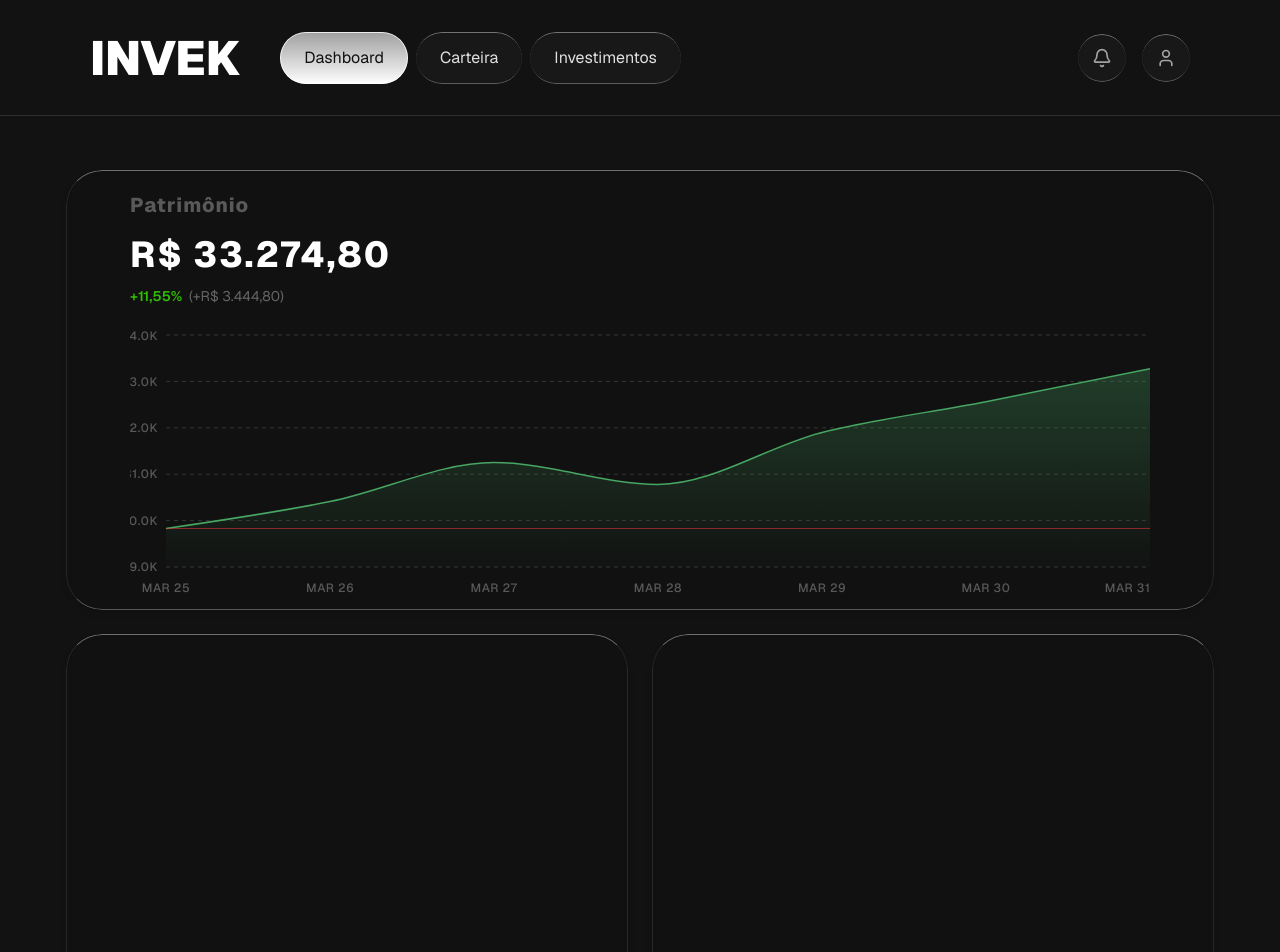
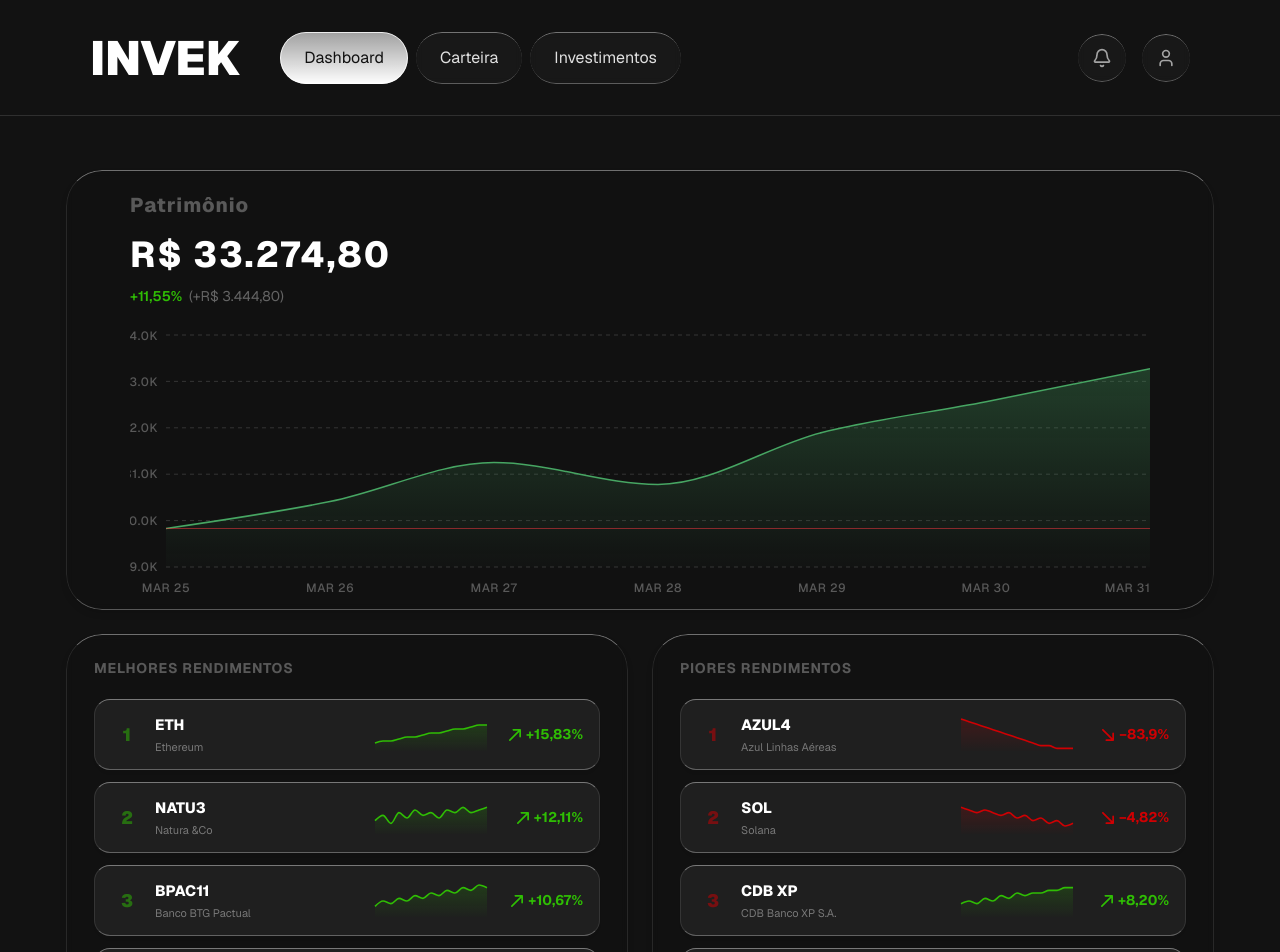
Before and after one commit to DoctahW/invek, a Next.js app: page /dashboard in a window 1280 px wide. Shown: the top 952 px of the page. Built offline with nearby package versions, Linux system fonts and the light colour scheme.

Commit message:
feat: add PeformersPanel for dashboard

```diff
--- /dev/null
+++ b/app/(app)/dashboard/PerformersPanel.tsx
@@ -0,0 +1,98 @@
+'use client';
+import { AreaChart, Area, ResponsiveContainer } from 'recharts';
+import { GlassPanel } from '@/app/components/glass/GlassPanel';
+import { PORTFOLIO_ITEMS } from '@/app/data/portfolio';
+import styles from './dashboard.module.css';
+
+function ArrowUp() {
+  return (
+    <svg width="12" height="12" viewBox="0 0 17 17" fill="none" style={{ flexShrink: 0 }}>
+      <path fillRule="evenodd" clipRule="evenodd" d="M15.7844 0C16.455 8.2506e-06 16.9982 0.544244 16.9982 1.21484V10.9287C16.998 11.5991 16.4646 12.1426 15.7941 12.1426C15.1236 12.1426 14.5707 11.5991 14.5705 10.9287V4.14648L2.07244 16.6445C1.59837 17.1184 0.829804 17.1183 0.355642 16.6445C-0.118547 16.1703 -0.118547 15.4009 0.355642 14.9268L12.8537 2.42871H6.07049C5.40001 2.42868 4.85679 1.88528 4.85662 1.21484C4.85663 0.544257 5.3999 1.27214e-05 6.07049 0H15.7844Z" fill="#2FBD04" />
+    </svg>
+  );
+}
+
+function ArrowDown() {
+  return (
+    <svg width="12" height="12" viewBox="0 0 17 17" fill="none" style={{ flexShrink: 0 }}>
+      <path fillRule="evenodd" clipRule="evenodd" d="M17 15.7853C17 16.4559 16.4568 17.0002 15.7861 17.0002H6.07129C5.40069 17.0001 4.85741 16.4657 4.85742 15.7951C4.85747 15.1246 5.40071 14.5715 6.07129 14.5715L12.8555 14.5715L0.355469 2.07245C-0.11833 1.59828 -0.118439 0.829751 0.355469 0.355653C0.829695 -0.118551 1.59902 -0.118551 2.07324 0.355653L14.5713 12.8537V6.07147C14.5713 5.40085 15.1155 4.85662 15.7861 4.85663C16.4568 4.85665 17 5.40086 17 6.07147V15.7853Z" fill="#CF0003" />
+    </svg>
+  );
+}
+
+function Sparkline({ points, positive, id }: { points: number[]; positive: boolean; id: string }) {
+  const data = points.map((v, i) => ({ i, v }));
+  const color = positive ? '#2FBD04' : '#CF0003';
+
+  return (
+    <div style={{ width: 120, height: 40, flexShrink: 0 }}>
+      <ResponsiveContainer width="100%" height="100%">
+        <AreaChart data={data} margin={{ top: 4, right: 4, left: 4, bottom: 4 }}>
+          <defs>
+            <linearGradient id={id} x1="0" y1="0" x2="0" y2="1">
+              <stop offset="0%" stopColor={color} stopOpacity={0.3} />
+              <stop offset="100%" stopColor={color} stopOpacity={0.02} />
+            </linearGradient>
+          </defs>
+          <Area type="monotone" dataKey="v" stroke={color} strokeWidth={1.6} fill={`url(#${id})`} dot={false} isAnimationActive={false} />
+        </AreaChart>
+      </ResponsiveContainer>
+    </div>
+  );
+}
+
+function PerformerRow({ ticker, name, pct, positive, points, index, variant }: {
+  ticker: string; name: string; pct: string; positive: boolean; points: number[]; index: number; variant: 'best' | 'worst';
+}) {
+  const gradId = `perf-${variant}-${index}`;
+  return (
+    <div className={styles.performerRow}>
+      <div className={styles.performerRank} data-variant={variant}>
+        {index + 1}
+      </div>
+      <div className={styles.performerInfo}>
+        <span className={styles.performerTicker}>{ticker}</span>
+        <span className={styles.performerName}>{name}</span>
+      </div>
+      <Sparkline points={points} positive={positive} id={gradId} />
+      <div className={styles.performerPct}>
+        {positive ? <ArrowUp /> : <ArrowDown />}
+        <span style={{ color: positive ? '#2FBD04' : '#CF0003' }}>{pct}</span>
+      </div>
+    </div>
+  );
+}
+
+const sorted = [...PORTFOLIO_ITEMS].sort((a, b) => b.pctNum - a.pctNum);
+const TOP = sorted.slice(0, 4);
+const WORST = [...sorted].reverse().slice(0, 4);
+
+export function BestPerformersPanel() {
+  return (
+    <GlassPanel className={styles.bottomPanel}>
+      <div className={styles.performerPanel}>
+        <p className={styles.performerLabel}>Melhores rendimentos</p>
+        <div className={styles.performerList}>
+          {TOP.map((item, i) => (
+            <PerformerRow key={item.ticker} {...item} index={i} variant="best" />
+          ))}
+        </div>
+      </div>
+    </GlassPanel>
+  );
+}
+
+export function WorstPerformersPanel() {
+  return (
+    <GlassPanel className={styles.bottomPanel}>
+      <div className={styles.performerPanel}>
+        <p className={styles.performerLabel}>Piores rendimentos</p>
+        <div className={styles.performerList}>
+          {WORST.map((item, i) => (
+            <PerformerRow key={item.ticker} {...item} index={i} variant="worst" />
+          ))}
+        </div>
+      </div>
+    </GlassPanel>
+  );
+}
--- a/app/(app)/dashboard/dashboard.module.css
+++ b/app/(app)/dashboard/dashboard.module.css
@@ -82,6 +82,94 @@
     height: 440px;
 }
 
+/* ── Performers panels ────────────────────────────────── */
+.performerPanel {
+    padding: 24px 28px;
+    display: flex;
+    flex-direction: column;
+    gap: 20px;
+    height: 100%;
+    box-sizing: border-box;
+}
+
+.performerLabel {
+    font-size: 14px;
+    font-weight: 700;
+    letter-spacing: 0.8px;
+    color: rgba(255, 255, 255, 0.3);
+    text-transform: uppercase;
+    margin: 0;
+}
+
+.performerList {
+    display: flex;
+    flex-direction: column;
+    gap: 12px;
+    flex: 1;
+}
+
+.performerRow {
+    display: grid;
+    grid-template-columns: 32px 1fr 120px 80px;
+    align-items: center;
+    gap: 12px;
+    padding: 14px 16px;
+    border-radius: 16px;
+    position: relative;
+    backdrop-filter: blur(4px) saturate(150%);
+    background: rgba(255, 255, 255, 0.06);
+    box-shadow: 0px 4px 6px 0px rgba(0, 0, 0, 0.1);
+    border-top: 1px solid rgba(255, 255, 255, 0.4);
+    border-bottom: 1px solid rgba(255, 255, 255, 0.3);
+    border-left: 0.5px solid rgba(255, 255, 255, 0.1);
+    border-right: 0.5px solid rgba(255, 255, 255, 0.1);
+}
+
+.performerRank {
+    font-size: 18px;
+    font-weight: 900;
+    text-align: center;
+}
+
+.performerRank[data-variant='best'] {
+    color: rgba(47, 189, 4, 0.5);
+}
+
+.performerRank[data-variant='worst'] {
+    color: rgba(207, 0, 3, 0.5);
+}
+
+.performerInfo {
+    display: flex;
+    flex-direction: column;
+    gap: 2px;
+    min-width: 0;
+}
+
+.performerTicker {
+    font-size: 15px;
+    font-weight: 800;
+    color: #ffffff;
+}
+
+.performerName {
+    font-size: 11px;
+    color: rgba(255, 255, 255, 0.4);
+    white-space: nowrap;
+    overflow: hidden;
+    text-overflow: ellipsis;
+}
+
+.performerPct {
+    display: flex;
+    align-items: center;
+    justify-content: flex-end;
+    gap: 5px;
+    font-size: 14px;
+    font-weight: 700;
+    white-space: nowrap;
+}
+
 /* 4. Media queries */
 @media (max-width: 768px) {
     .page {
--- a/app/(app)/dashboard/page.tsx
+++ b/app/(app)/dashboard/page.tsx
@@ -1,5 +1,5 @@
 import { PortfolioSummaryCard } from './PortfolioSummaryCard';
-import { GlassPanel } from '@/app/components/glass/GlassPanel';
+import { BestPerformersPanel, WorstPerformersPanel } from './PerformersPanel';
 import styles from './dashboard.module.css';
 
 export default function DashboardPage() {
@@ -8,8 +8,8 @@ export default function DashboardPage() {
       <PortfolioSummaryCard />
 
       <div className={styles.bottomGrid}>
-        <GlassPanel className={styles.bottomPanel} />
-        <GlassPanel className={styles.bottomPanel} />
+        <BestPerformersPanel />
+        <WorstPerformersPanel />
       </div>
     </div>
   );
--- a/app/data/portfolio.ts
+++ b/app/data/portfolio.ts
@@ -13,6 +13,18 @@ export const PORTFOLIO_SUMMARY = {
   ],
 };
 
+// Todos os investimentos da carteira (compartilhado entre Dashboard e Carteira)
+export const PORTFOLIO_ITEMS = [
+  { ticker: 'ETH',    name: 'Ethereum',          pct: '+15,83%', pctNum: 15.83,  positive: true,  points: [4,5,5,6,7,7,8,9,9,10,11,11,12,13,13] },
+  { ticker: 'NATU3',  name: 'Natura &Co',         pct: '+12,11%', pctNum: 12.11,  positive: true,  points: [5,7,4,8,6,9,7,8,6,9,8,10,8,9,10] },
+  { ticker: 'BPAC11', name: 'Banco BTG Pactual',  pct: '+10,67%', pctNum: 10.67,  positive: true,  points: [4,6,5,7,6,8,7,9,8,10,9,11,10,12,11] },
+  { ticker: 'BTC',    name: 'Bitcoin',             pct: '+10,60%', pctNum: 10.60,  positive: true,  points: [5,7,4,8,6,9,7,8,6,9,8,10,8,9,10] },
+  { ticker: 'CRI',    name: 'Dasa IPCA',           pct: '+10,58%', pctNum: 10.58,  positive: true,  points: [5,6,6,7,7,8,8,9,9,10,10,11,11,12,12] },
+  { ticker: 'CDB XP', name: 'CDB Banco XP S.A.',  pct: '+8,20%',  pctNum: 8.20,   positive: true,  points: [5,6,5,7,6,8,7,9,8,9,9,10,10,11,11] },
+  { ticker: 'SOL',    name: 'Solana',              pct: '−4,82%',  pctNum: -4.82,  positive: false, points: [10,9,8,9,8,7,8,6,7,5,6,4,5,3,4] },
+  { ticker: 'AZUL4',  name: 'Azul Linhas Aéreas', pct: '−83,9%',  pctNum: -83.9,  positive: false, points: [12,11,10,9,8,7,6,5,4,3,2,2,1,1,1] },
+];
+
 // Histórico semanal do patrimônio (últimos 7 dias)
 export const PORTFOLIO_CHART_DATA = [
   { date: 'MAR 25', value: 29830 },
```
